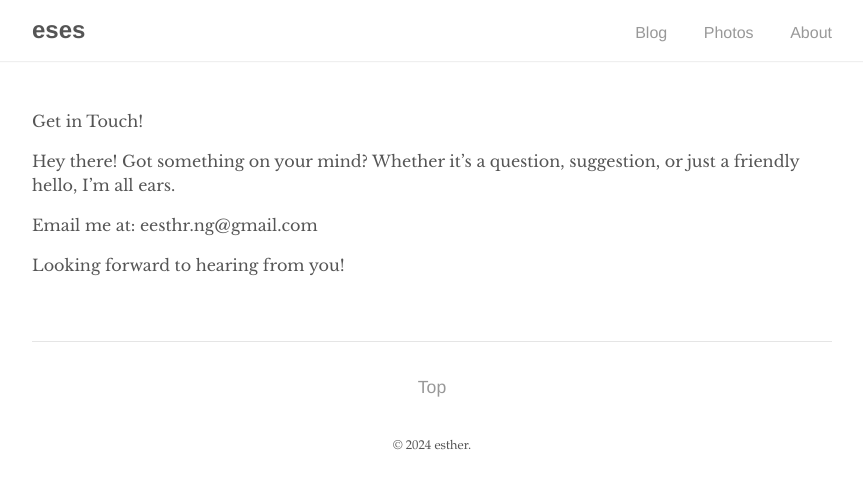
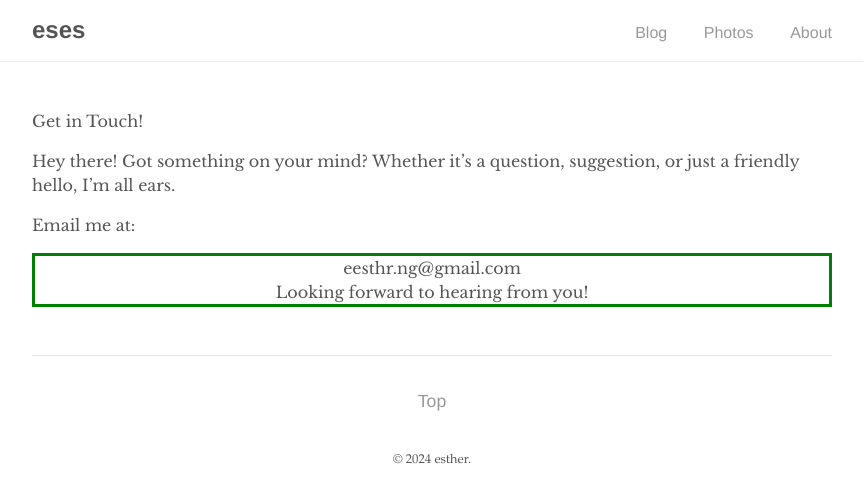
Before and after one commit to eses-corner/eses-corner.github.io, a Jekyll site: the page built from _pages/about.md, in a window 1280 px wide. Shown: the top 503 px of the page, without its empty margins (208-1071 px from the left). Built offline with Jekyll 4.4.1, drawn with Linux system fonts in a browser that asks for light colours.

Commit message:
update blog

```diff
--- a/_pages/about.md
+++ b/_pages/about.md
@@ -12,6 +12,10 @@ Get in Touch!
 
 Hey there! Got something on your mind? Whether it's a question, suggestion, or just a friendly hello, I'm all ears.
 
-Email me at: eesthr.ng@gmail.com
+Email me at:
+
+<div style="text-align: center;border: 3px solid green;">
+    eesthr.ng@gmail.com
+<div>
 
 Looking forward to hearing from you!
```
